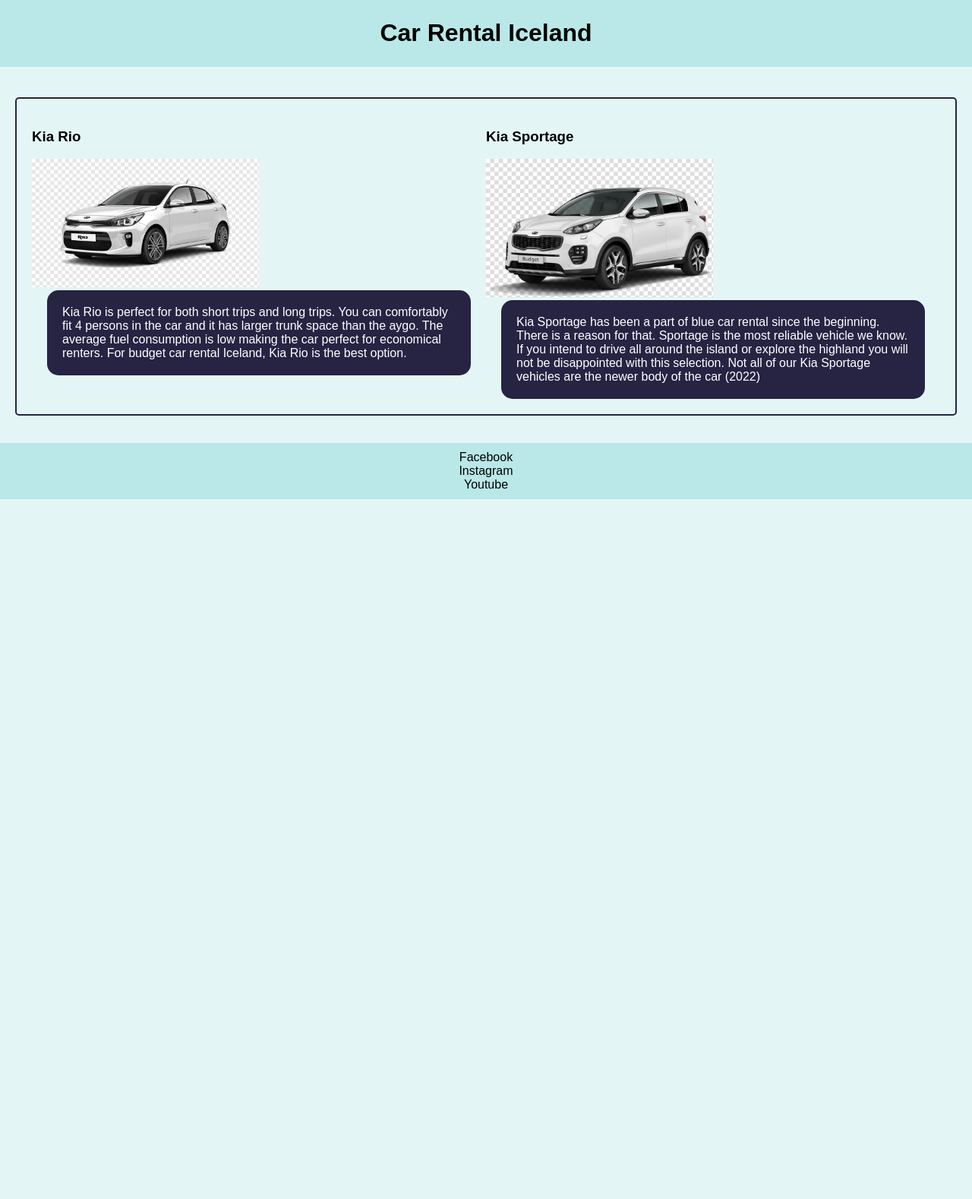
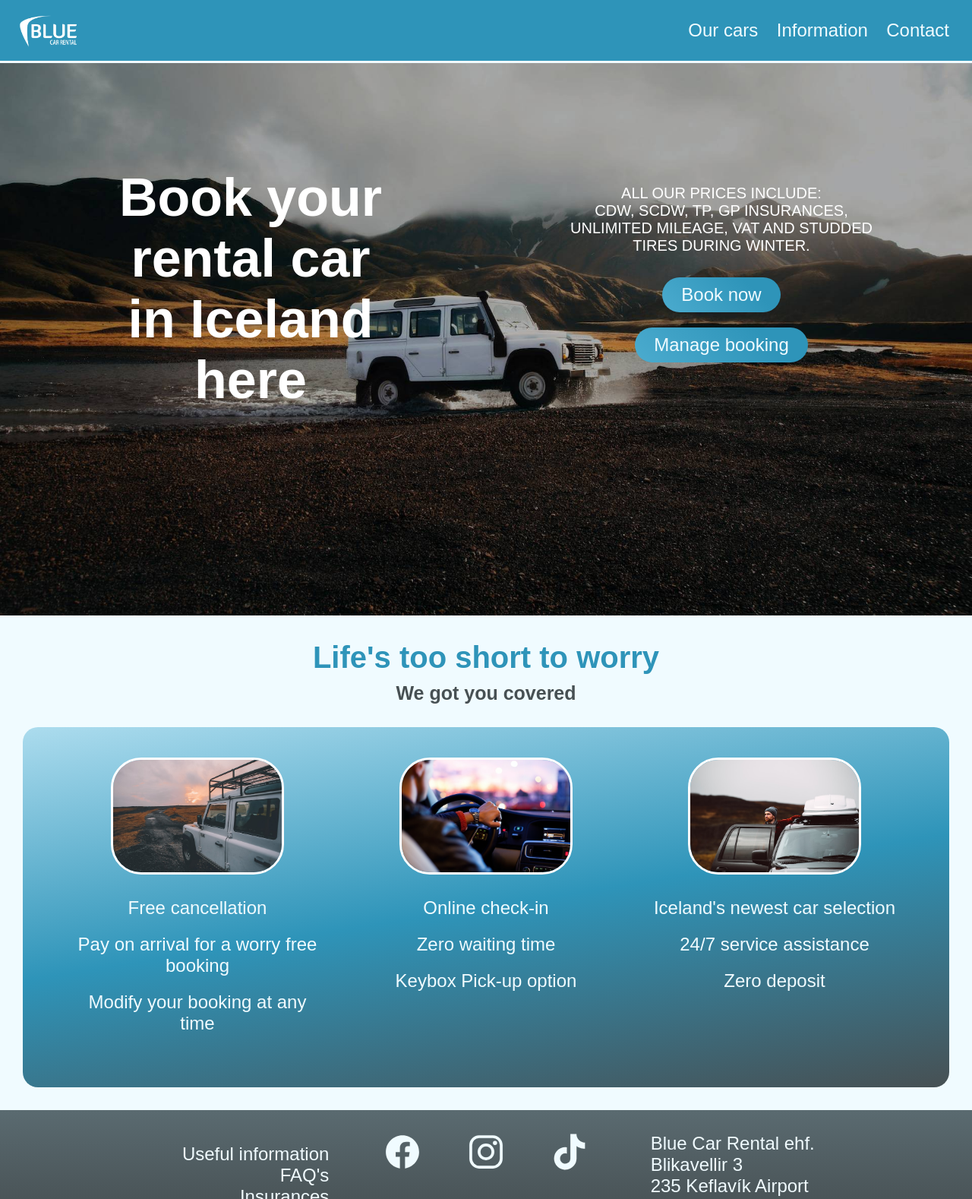
Before and after one commit to olihafsteinn/demo, a plain HTML site: page index.html in a window 1280 px wide. Shown: the top 1578 px of the page at 76% size. Before the commit the page ends 800 px from the top, so only its background shows below. Drawn offline with nearby package versions, Linux system fonts and the light colour scheme; a web font is replaced by a local one.

Commit message:
final commit

```diff
--- a/index.html
+++ b/index.html
@@ -5,37 +5,122 @@
         <meta name="viewport" content="width=device-width, initial-scale=1.0">
         <link rel="stylesheet" href="styles.css" />
         <link rel="stylesheet" href="https://fonts.google.com/specimen/Ubuntu?category=Serif,Sans+Serif">
-    <title>Car Rental</title>
+        <title>Blue Car Rental</title>
     </head>
     <body>
-    <header class="header">
-        <h1>Car Rental Iceland</h1>
+        <header class="head">
+            <img src="images/logo.png" alt="">
+            <nav>
+                <ul class="links">
+                    <li><a href="#">Our cars</a></li>
+                    <li><a href="#">Information</a></li>
+                    <li><a href="#">Contact</a></li>
+                </ul>
+            </nav>
+            <!--<a class="button" href="#"><Button>Book now</Button></a>-->
         </header>
 
         <main class="main">
             <!--main is split into 2 columns here-->
-        <div class="two-columns-grid">
-            <div>
-                <h3>Kia Rio</h3>
-                <img src="rio.png">
-                <p>Kia Rio is perfect for both short trips and long trips. You can comfortably fit 4 persons in the car and it has larger trunk space than the aygo. The average fuel consumption is low making the car perfect for economical renters. For budget car rental Iceland, Kia Rio is the best option.</p>
+            <div class="col2">
+                <div class="textContainer">
+                    <h1>
+                        Book your<br />
+                        rental car<br />
+                        in Iceland<br />
+                        here<br />
+                    </h1>
+
                 </div>
-            <div>
-                <h3>Kia Sportage</h3>
-                <img src="sportage.jpg">
-                <p>Kia Sportage has been a part of blue car rental since the beginning. There is a reason for that. Sportage is the most reliable vehicle we know. If you intend to drive all around the island or explore the highland you will not be disappointed with this selection. Not all of our Kia Sportage vehicles are the newer body of the car (2022)</p>
+                <div class="container">
+                    <p>
+                        ALL OUR PRICES INCLUDE:<br />
+                        CDW, SCDW, TP, GP INSURANCES, <br />
+                        UNLIMITED MILEAGE, VAT AND STUDDED <br />
+                        TIRES DURING WINTER.<br />
+                    </p>
+                    <div class="buttonCenter">
+                        <a class="button" href="#"><Button>Book now</Button></a>
+                        <a class="button" href="#"><Button>Manage booking</Button></a>
+                    </div>
                 </div>
             </div>
         </main>
+        <section>
+            <h2>Life's too short to worry</h2>
+            <h3>We got you  covered</h3>
+            <div class="col3">
+                <div>
+                    <img src="images/image1.jpg" class="center">
+                    <ul class="listi2">
+                        <li>Free cancellation</li>
+                        <li>Pay on arrival for a worry free booking</li>
+                        <li>Modify your booking at any time</li>
+                    </ul>
+                </div>
+                <div>
+                    <img src="images/image2.jpg" class="center">
+                    <ul class="listi2">
+                        <li>Online check-in</li>
+                        <li>Zero waiting time</li>
+                        <li>Keybox Pick-up option</li>
+                    </ul>
+                </div>
+                <div>
+                    <img src="images/image3.jpg" class="center">
+                    <ul class="listi2">
+                        <li>Iceland's newest car selection</li>
+                        <li>24/7 service assistance</li>
+                        <li>Zero deposit</li>
+                    </ul>
+                </div>
+            </div>
+        </section>
 
         <footer class="footer">
             <!--List with links-->
-        <ul>
-            <li> <a href="https://www.facebook.com">Facebook</a></li>
-            <li> <a href="https://www.instagram.com">Instagram</a></li>
-            <li> <a href="https://www.youtube.com">Youtube</a></li>
+            <div>
+                <dl class="test">
+                    <dt>Useful information</dt>
+                    <dd>FAQ's</dd>
+                    <dd>Insurances</dd>
+                    <dd>Driving in Iceland</dd>
+                    <dd>Terms and Conditions</dd>
+                </dl>
+            </div>
+            <div>
+                <ul class="list2">
+                    <li>
+                        <a class="icon" href="https://www.facebook.com">
+                            <ion-icon name="logo-facebook"></ion-icon>
+                        </a>
+                    </li>
+                    <li>
+                        <a class="icon" href="https://www.instagram.com">
+                            <ion-icon name="logo-instagram"></ion-icon>
+                        </a>
+                    </li>
+                    <li>
+                        <a class="icon" href="https://www.tiktok.com">
+                            <ion-icon name="logo-tiktok"></ion-icon>
+                        </a>
+                    </li>
                 </ul>
+            </div>
+            <div>
+                <ul class="infoList">
+                    <li>Blue Car Rental ehf.</li>
+                    <li>Blikavellir 3</li>
+                    <li>235 Keflavík Airport</li>
+                    <li>Iceland</li>
+                    <li>E-mail: blue@bluecarrental.is</li>
+                    <li>Phone: +354 7737070</li>
+                </ul>
+            </div>
+            <!--<p>&copy; Óli Hafsteinn Hauth</p>-->
         </footer>
-
+        <!--For icons-->
+        <script type="module" src="https://unpkg.com/ionicons@7.1.0/dist/ionicons/ionicons.esm.js"></script>
+        <script nomodule src="https://unpkg.com/ionicons@7.1.0/dist/ionicons/ionicons.js"></script>
     </body>
 </html>
--- a/styles.css
+++ b/styles.css
@@ -1,84 +1,226 @@
-
-body {
-    background-color: #e3f6f5;
-    margin: 0;
+* {
+    box-sizing: border-box;
     font-family: "Ubuntu", sans-serif;
 }
 
-/*Header*/
-header {
-    background-color:  #bae8e8;
-    margin: auto;
-    padding: 4px;
-    margin-bottom: 20px;
+body {
+    margin: 0;
+    background-color: #f0fbff;
 }
 
-h1 {
-    color: black;
+header {
+    display: flex;
+    justify-content: space-between;
+    align-items: center;
+    margin: 0px;
+    padding: 0 20px;
+    background-color: #2e94b9;
+    border-bottom: 3px solid #f0fbff;
+}
+
+h1{
+    color: white;
+    font-size: 70px;
     text-align: center;
+    margin-bottom: 0;
+}
+
+h2 {
+    color: #2e94b9;
+    text-align: center;
+    font-size: 40px;
+    margin-bottom: 0;
+}
+
+h3 {
+    color: #475053;
+    text-align: center;
+    font-size: 25px;
+    margin-top: 10px;
+}
+
+p {
+    color: white;
+    font-size: 20px;
+    margin: 0px 20px;
+    padding: 20px;
+    text-align: center;
+}
+
+li, a, button, dl, dt{
+    font-weight: 500;
+    font-size: 24px;
+    list-style-type: none;
+    text-decoration: none;
+    color: #f0fbff;
+}
+
+/*Navbar*/
+.links li{
+    display: inline-block;
+    padding-right: 0px 20px;
+}
+
+/*Navbar*/
+.links li a:hover{
+    color: #ffffff;
+}
+
+/*Buttons*/
+button{
+    padding: 9px 25px;
+    background: rgb(46,148,185);
+    background: linear-gradient(225deg, rgba(46,148,185,1) 25%, rgba(95,187,221,1) 150%);
+    border: none;
+    border-radius: 50px;
+    cursor: pointer;
+    margin: 10px;
+}
+
+button:hover{
+    color: white;
+}
+
+.buttonCenter{
+    display: flex;
+    justify-content: center;
+    flex-direction: column;
+}
+
+.container{
+    display: inline-block;
+    justify-content: space-between;
+    align-items: center;
+    text-align: center;
+    margin: 100px 20px;
+}
+
+.textContainer{
+    margin: 50px 20px;
 }
 
 /*Main body*/
 main{
+    padding: 20px 0px 200px 0px;
+    background-image: url("images/backgroundBody.jpg");
+    background-size: cover;
+    background-position-y: 60%;
+}
+
+/*
+.list1 li{
+    padding: 5px 0px;
+    font-size: 20px;
+    font-style: italic;
+    margin-left: 100px;
+    list-style-type: none;
+}*/
+
+.center {
+    display: block;
+    margin-left: auto;
+    margin-right: auto;
+    width: 100%;
+    border-radius: 40px;
+    border: 3px solid white;
+  }
+
+.col3 ul{
+    margin: 10px;
+    border-radius: 40px;
+}
+
+.col3 ul, li{
+    text-align: center;
+    padding: 10px;
+}
+
+.main ul{
+    margin-top: 20px 20px;
+}
+
+/*Images*/
+.head img {
+    max-width: 7%;
+    max-height: 7%;
+    cursor: pointer;
+}
+
+img{
+    max-width: 60%;
+    max-height: 60%;
+}
+
+/*2 columns grid in the main section  */
+.col2 {
+    display: grid;
+    grid-template-columns: 1fr 1fr;
     padding: 20px;
 }
 
-p {
-    background-color: #272343;
-    color: white;
-    margin: 0 20px 0 20px;
-    padding: 20px;
-    border-radius: 15px;
+/*
+.col2 {
+    padding:1rem;
+}*/
+
+/*3 column grid*/
+.col3 {
+    background: rgb(71,80,83);
+    background: linear-gradient(351deg, rgba(71,80,83,1) 0%, rgba(46,148,185,1) 50%, rgba(172,220,238,1) 100%);
+    background-color: #3d3f41;
+    display: grid;
+    grid-template-columns: 1fr 1fr 1fr;
+    border-radius: 20px;
+    padding: 40px;
+    margin: 30px 30px;
 }
 
-img {
-    max-width: 50%;
-    max-height: 50%;
+/*Footer*/
+footer {
+    display: grid;
+    grid-template-columns: 1fr 1fr 1fr;
+    background-color:  #3d3f41;
+    background: rgb(71,80,83);
+    background: linear-gradient(0deg, rgba(71,80,83,1) 42%, rgba(172,220,238,1) 350%);
+    padding: 20px;
 }
 
-/*Footer and list style */
-footer {
-    background-color:  #bae8e8;
-}
-
-ul{
+.footer ul{
+    margin-top: 0;
     text-align: center;
     padding: 10px;
     list-style-type: none;
 }
 
-/*Link hovers */
-a:hover{
-    color: #272343;
+.infoList li{
+    display: flex;
+    flex-direction:row;
+    padding: 0;
 }
 
-a:visited{
-    color: purple;
+.icon{
+    font-size: 50px;
+    color: #f0fbff;
 }
 
-a{
-    text-decoration: none;
-    color: black;
+.icon:hover{
+    color: white;
 }
 
-/*2 columns grid in the main section  */
-.two-columns-grid {
-    display: grid;
-    grid-template-columns: 1fr 1fr;
-    border: 2px solid #272343;
-    border-radius: 5px;
-    padding: 20px;
-
+.list2{
+    display: flex;
+    justify-content: center;
 }
 
-.two-columns-grid > {
-    padding:1rem;
+.list2 li{
+    padding: 0px 30px;
 }
 
-/* Colors
-#272343
-#ffffff
-#e3f6f5
-#bae8e8
+.test{
+    text-align: right;
+}
 
-*/
+dd:hover{
+    text-decoration: underline;
+    cursor: pointer;
+}
```
Also changed, not shown: images/backgroundBody.jpg (added), images/image1.jpg (added), images/image2.jpg (added), images/image3.jpg (added), images/logo.png (added), images/rio.png (added), images/sportage.png (added), rio.png (deleted), sportage.jpg (deleted), 1 other file. Lines whose indentation alone changed are shown as unchanged.
